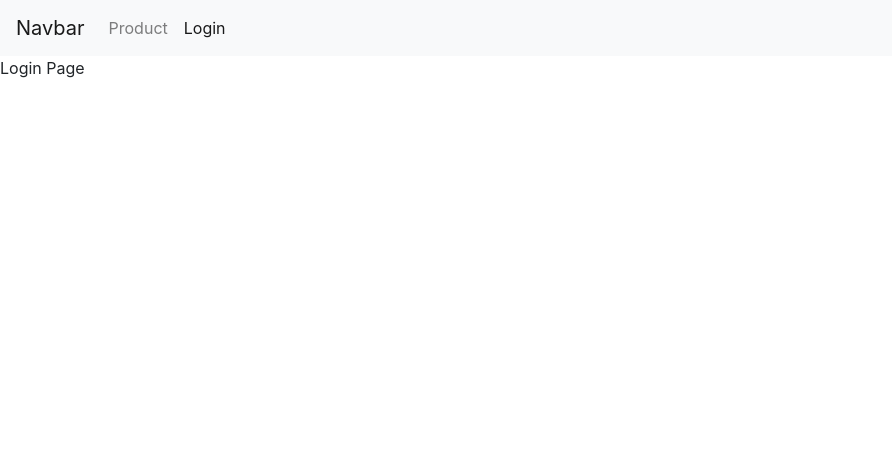
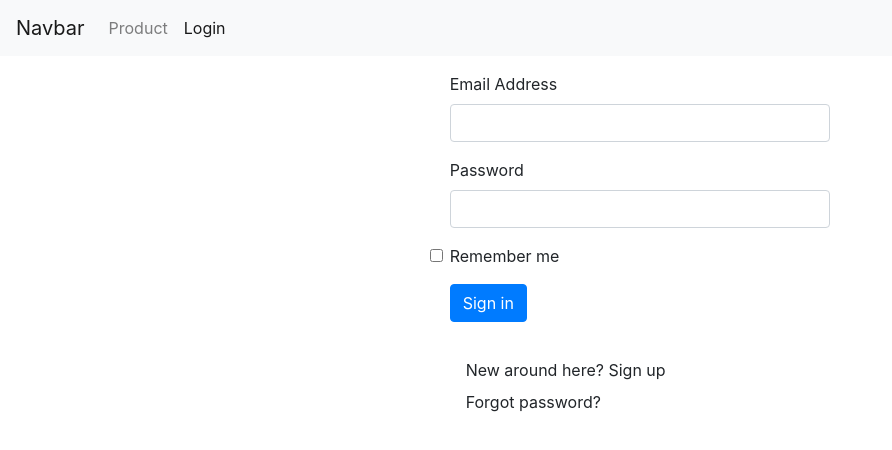
Before and after one commit to MaryDiolas1006/WorldVision-frontEnd-tech-test, a React (Create React App) app: page /login in a window 1280 px wide. Shown: the top 450 px of the page, without its empty margins (0-892 px from the left). Built offline with nearby package versions, Linux system fonts and the light colour scheme.

Commit message:
add login layout

```diff
--- a/src/App.js
+++ b/src/App.js
@@ -11,15 +11,15 @@ import {
 const App = () => {
     return (
       <Router>
-      <MainNav />
+       <MainNav />
       <Switch>
 
       <Route path='/login'>
-      <Login />
+        <Login />
       </Route>
 
       <Route path="/">
-      <Product />
+       <Product />
       </Route>
 
       </Switch>
--- a/src/components/Login.js
+++ b/src/components/Login.js
@@ -2,9 +2,35 @@ import React from 'react';
 
 const Login = (props) => {
   return (
-    <div>
-    	Login Page
-    </div>
+
+   <div>
+   	 <form className="px-4 py-3">
+   	 <div className="form-group col-12 col-md-4 col-lg-4 mx-auto">
+   	 <label htmlFor="email">Email Address</label>
+   	 <input type="email" name= "email" class="form-control" id="email" />
+   	 </div>
+   	 <div className="form-group col-12 col-md-4 col-lg-4 mx-auto">
+   	 <label htmlFor="email">Password</label>
+   	 <input type="password" name= "password" class="form-control" id="password" />
+   	 </div>
+   	 <div className="form-group col-12 col-md-4 col-lg-4 mx-auto">
+   	  <input type="checkbox" class="form-check-input" id="checkbox" />
+        <label class="form-check-label" htmlFor="checkbox">
+          Remember me
+        </label>
+	</div>
+	<div className="form-group col-12 col-md-4 col-lg-4 mx-auto">
+	<button type="submit" class="btn btn-primary">Sign in</button>
+	</div>
+  </form>
+  <div class=" col-12 col-md-4 col-lg-4 mx-auto">
+  <a class="dropdown-item" href="#">New around here? Sign up</a>
+  <a class="dropdown-item" href="#">Forgot password?</a>
+  </div>
+</div>
+
+
+
   )
 }
 
```
